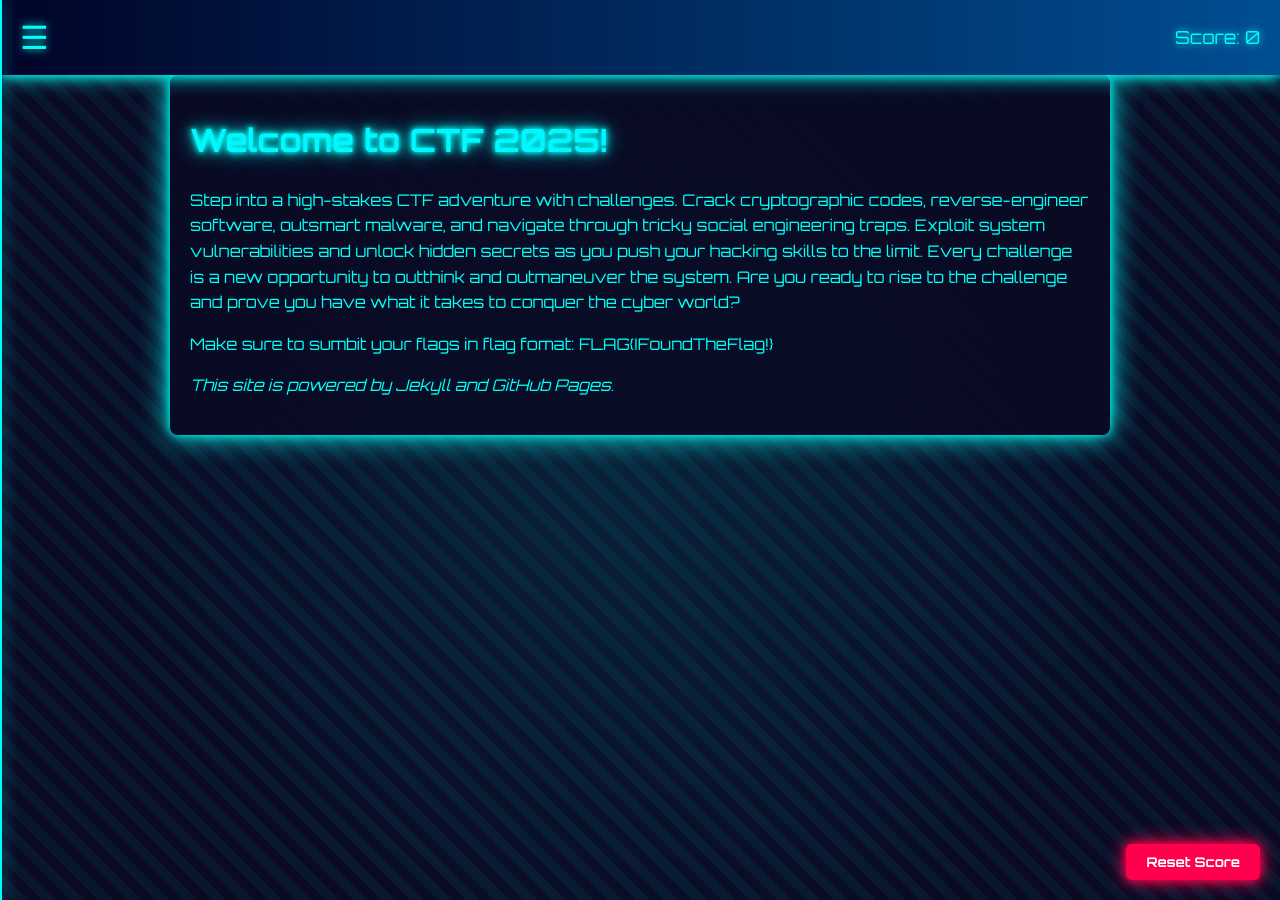
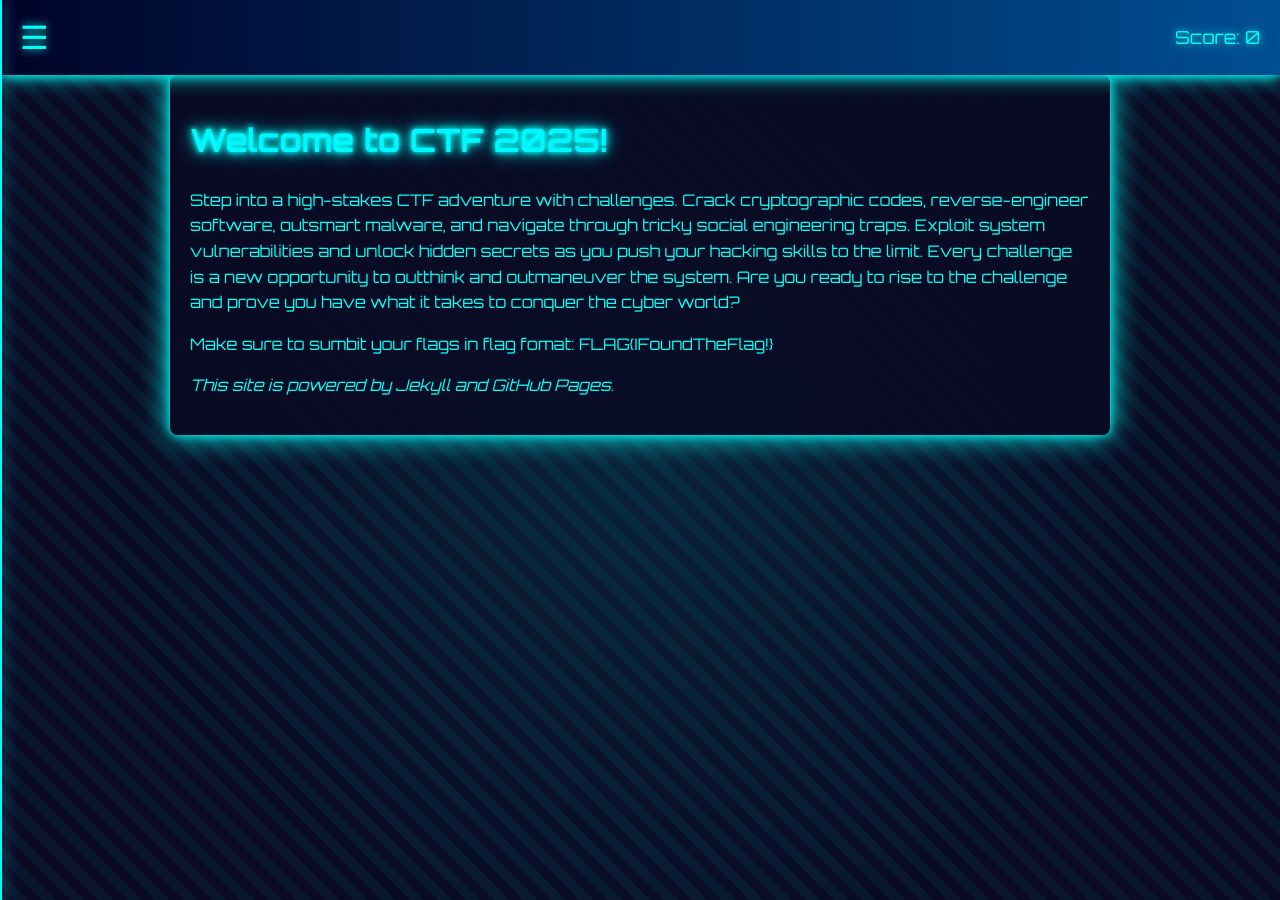
Before and after one commit to toni-graham/ctf2025, a Jekyll site: the page built from index.md, in a window 1280 px wide. Built offline with Jekyll 4.4.1, drawn with Linux system fonts in a browser that asks for light colours.

Commit message:
Update default.html

```diff
--- a/_layouts/default.html
+++ b/_layouts/default.html
@@ -15,40 +15,5 @@
     {{ content }}
   </main>
 
-  <!-- Reset button for testing -->
-  <button id="resetScore" class="reset-btn">Reset Score</button>
-
-  <script>
-    document.getElementById("resetScore").addEventListener("click", () => {
-      localStorage.removeItem("ctfScore");
-      localStorage.removeItem("completedChallenges");
-      const scoreDisplay = document.getElementById("scoreDisplay");
-      if (scoreDisplay) scoreDisplay.textContent = 0;
-      alert("Score and completed challenges have been reset!");
-    });
-  </script>
-
-  <style>
-    .reset-btn {
-      position: fixed;
-      bottom: 20px;
-      right: 20px;
-      background: #ff004c;
-      color: white;
-      border: none;
-      border-radius: 6px;
-      padding: 10px 20px;
-      cursor: pointer;
-      font-family: 'Orbitron', sans-serif;
-      box-shadow: 0 0 10px #ff004c, 0 0 20px #ff004c;
-      transition: box-shadow 0.3s ease, transform 0.2s ease;
-      z-index: 1500;
-    }
-
-    .reset-btn:hover {
-      transform: scale(1.05);
-      box-shadow: 0 0 15px #ff004c, 0 0 30px #ff004c;
-    }
-  </style>
 </body>
 </html>
```
